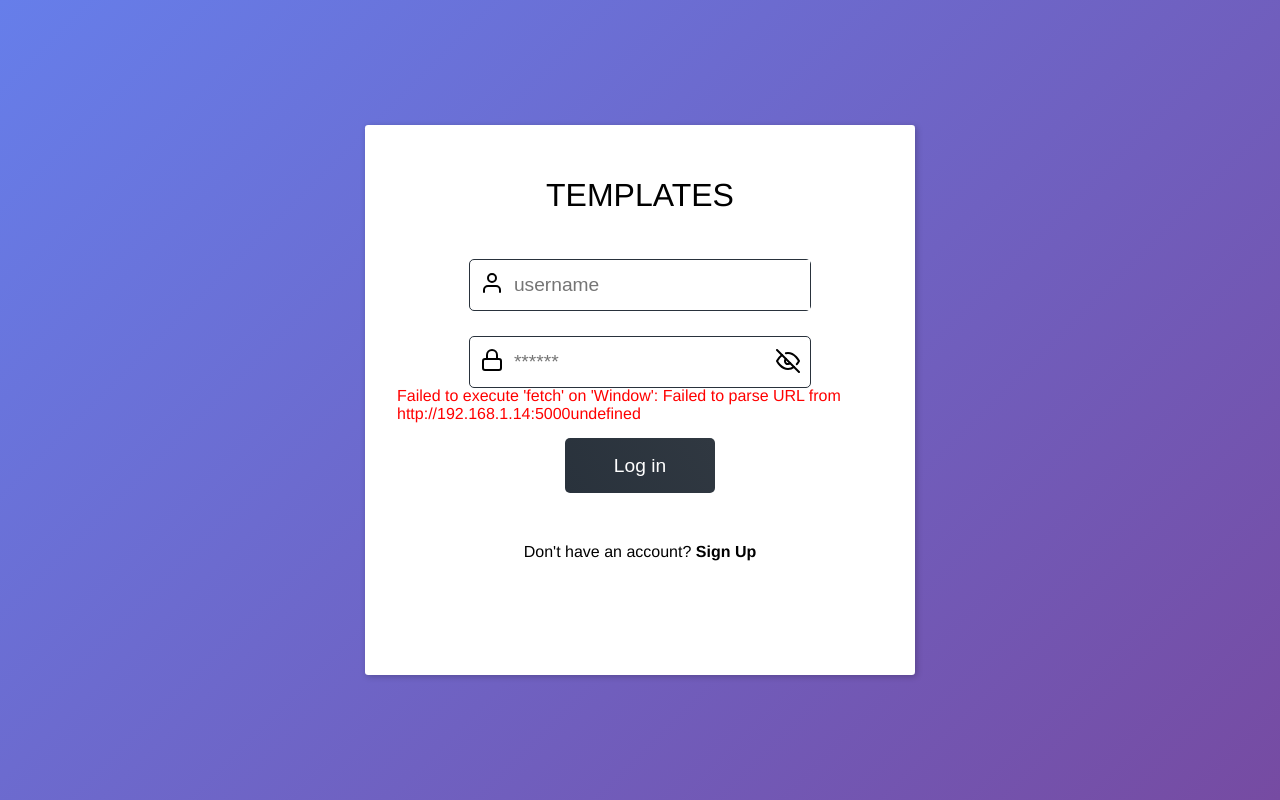
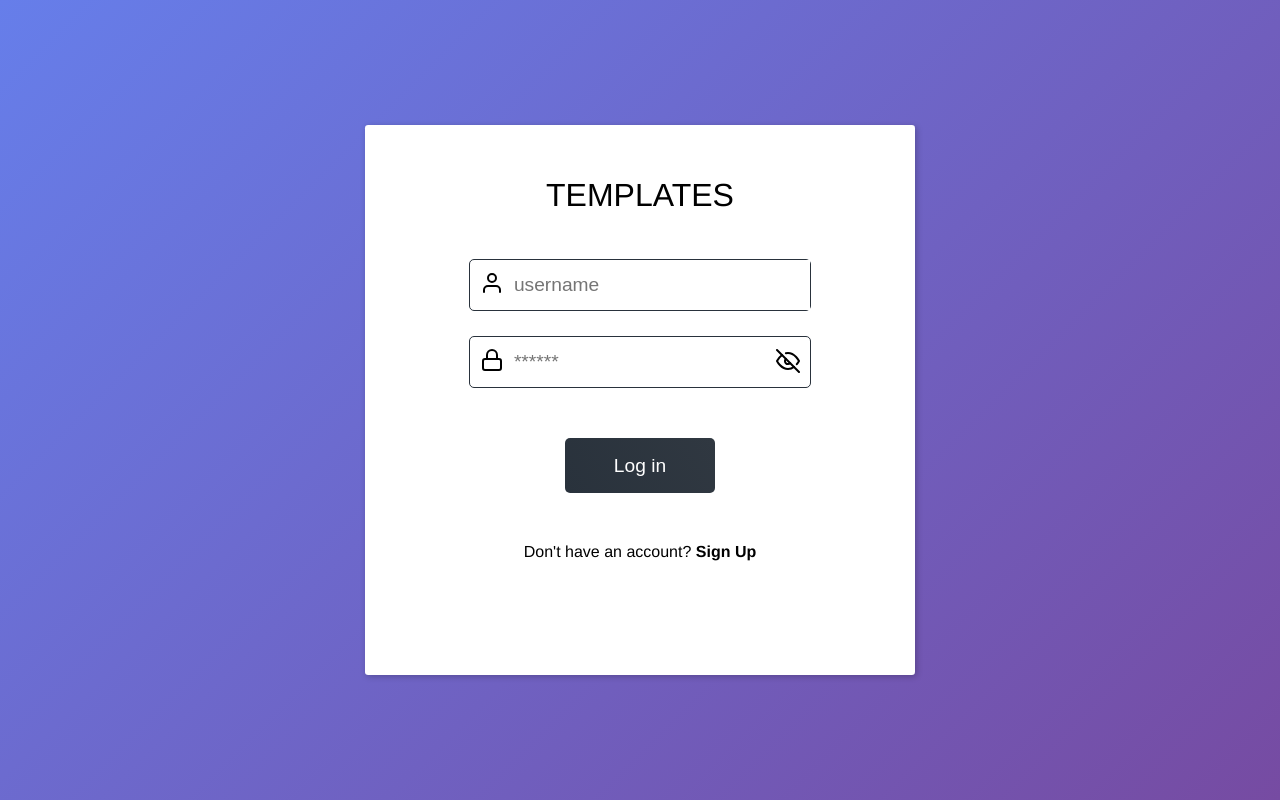
Before and after one commit to WilerMS/clipboard-app, a React (Create React App) app in the folder client/: page / in a window 1280 px wide. Built offline with nearby package versions, Linux system fonts and the light colour scheme.

Commit message:
solving issue in login and registert

```diff
--- a/client/src/components/Authentication/Login.jsx
+++ b/client/src/components/Authentication/Login.jsx
@@ -9,7 +9,7 @@ import Input from './Input'
 const Login = ({ setIsLogginIn }) => {
 
   const [userData, setUserData] = useState({ username: '', password: '' })
-  const { error, loading, fetchData } = useFetch()
+  const { error, loading, fetchData } = useFetch('/login', false)
   const { setLoggedIn } = useAuthContext()
 
   const handleChange = (e) => {
@@ -20,7 +20,7 @@ const Login = ({ setIsLogginIn }) => {
   }
 
   const login = async () => {
-    const data = await fetchData('/login', {
+    const data = await fetchData({
       method: 'POST',
       body: JSON.stringify({
         username: userData.username,
--- a/client/src/components/Authentication/Register.jsx
+++ b/client/src/components/Authentication/Register.jsx
@@ -16,7 +16,7 @@ const SuccessRegistration = ({ children }) => {
 const Register = ({ setIsLogginIn }) => {
 
   const [passwordsMatch, setPasswordsMatch] = useState(true)
-  const { error, loading, fetchData } = useFetch()
+  const { error, loading, fetchData } = useFetch('/register', false)
   const [success, setSuccess] = useState(null)
   const [user, setuser] = useState({
     username: '',
@@ -34,7 +34,7 @@ const Register = ({ setIsLogginIn }) => {
   useEffect(() => setPasswordsMatch(user.password1 === user.password2), [user.password1, user.password2])
 
   const register = async () => {
-    const data = await fetchData('/register', {
+    const data = await fetchData({
       method: 'POST',
       body: JSON.stringify({
         username: user.username,
--- a/client/src/constants/api.js
+++ b/client/src/constants/api.js
@@ -1 +1 @@
-export const API_HOST = process.env.API_HOST || 'http://192.168.1.14:5000'
+export const API_HOST = process.env.API_HOST || 'https://clipboard-app-production.up.railway.app' || 'http://192.168.1.14:5000'
--- a/client/src/hooks/useFetch.js
+++ b/client/src/hooks/useFetch.js
@@ -3,7 +3,7 @@ import { useState } from 'react'
 import { API_HOST } from '../constants/api'
 import { useListContext } from '../context/list.context'
 
-const useFetch = (url) => {
+const useFetch = (url, initialFetch = true) => {
   const [loading, setLoading] = useState(false)
   const [error, setError] = useState(null)
   const { setOriginalList, setList, list } = useListContext()
@@ -51,7 +51,7 @@ const useFetch = (url) => {
       setList(response ? response : [])
       setOriginalList(response ? response : [])
     }
-    fetchListData()
+    initialFetch && fetchListData()
   }, [])
 
 
```
